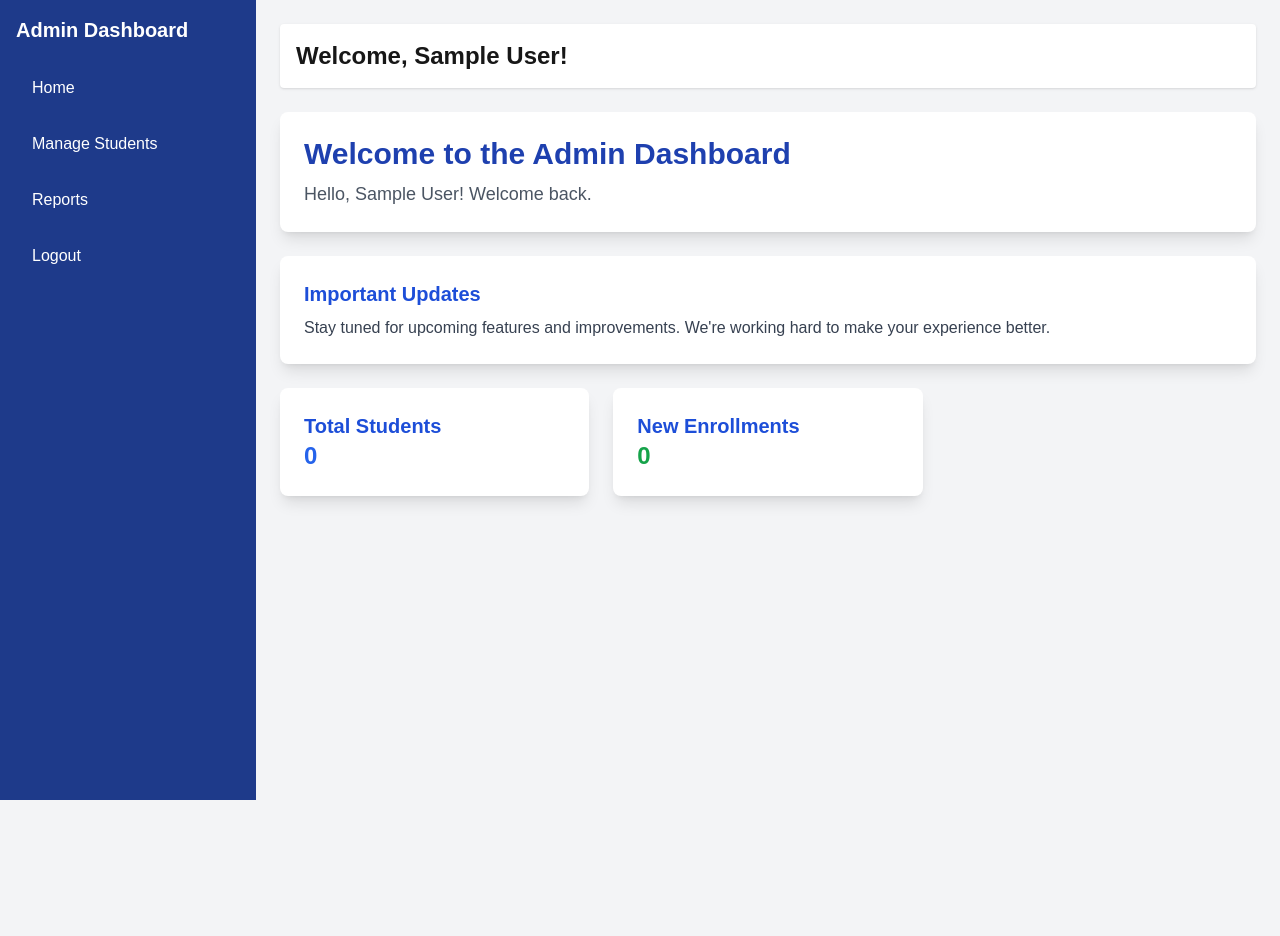
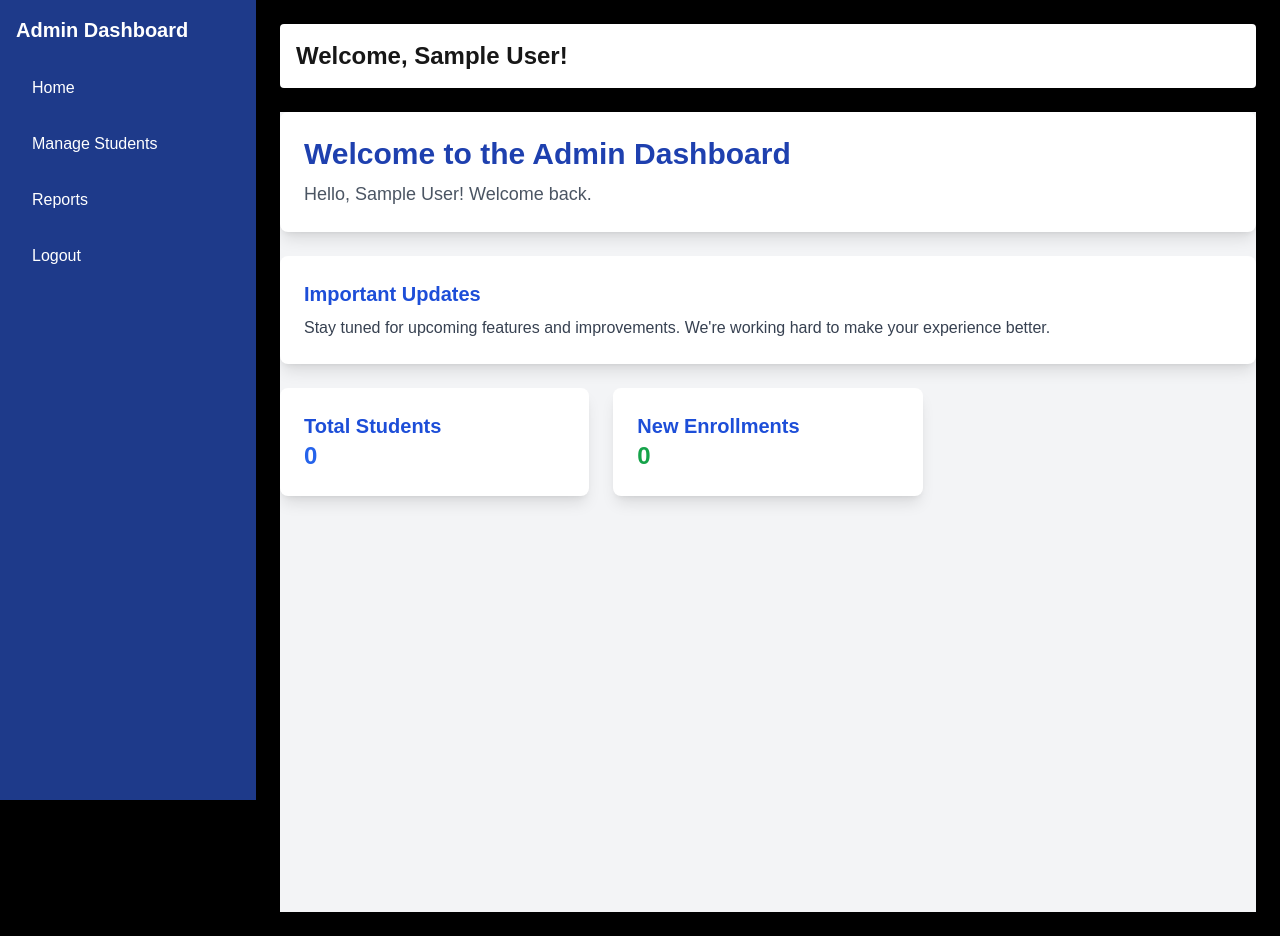
Before and after one commit to ShaaCoder/vihaantestingtwo, a Next.js app: page /admin in a window 1280 px wide. Built offline with nearby package versions, Linux system fonts and the light colour scheme; no server answers; sample sign-in values are in the browser's storage.

Commit message:
Update AdminLayout.js

```diff
--- a/src/components/AdminLayout.js
+++ b/src/components/AdminLayout.js
@@ -9,7 +9,7 @@ export default function AdminLayout({ children }) {
     const [isSidebarOpen, setIsSidebarOpen] = useState(false);
 
     if (status === "loading") {
-        return <div className="flex items-center justify-center min-h-screen ">Loading...</div>;
+        return <div className="flex items-center justify-center min-h-screen">Loading...</div>;
     }
 
     if (status === "unauthenticated") {
@@ -27,7 +27,7 @@ export default function AdminLayout({ children }) {
     };
 
     return (
-        <div className="min-h-screen bg-gray-100 flex">
+        <div className="min-h-screen bg-black flex overflow-hidden">
             {/* Sidebar */}
             <aside
                 className={`fixed inset-y-0 left-0 z-30 w-64 bg-blue-900 text-white p-4 transform ${
@@ -94,7 +94,7 @@ export default function AdminLayout({ children }) {
             )}
 
             {/* Main Content */}
-            <main className="flex-1 lg:ml-64 p-6">
+            <main className="flex-1 lg:ml-64 p-6 overflow-auto">
                 <header className="bg-white p-4 rounded shadow mb-6">
                     <h1 className="text-2xl font-bold">
                         Welcome, {session?.user?.name || "Admin"}!
```
